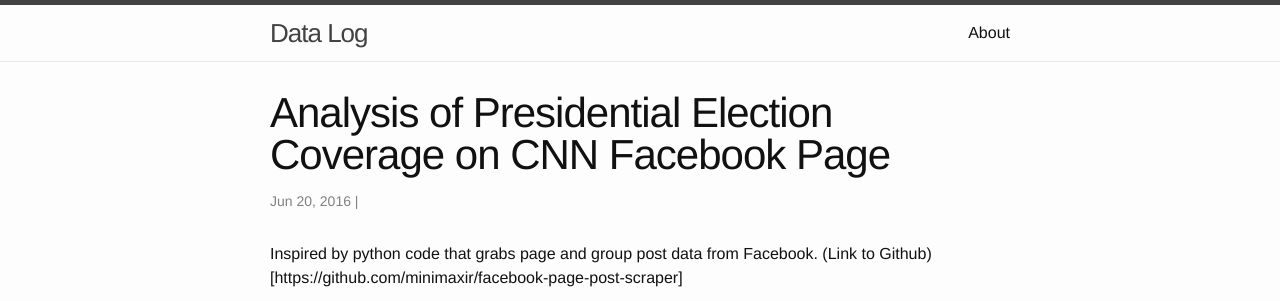
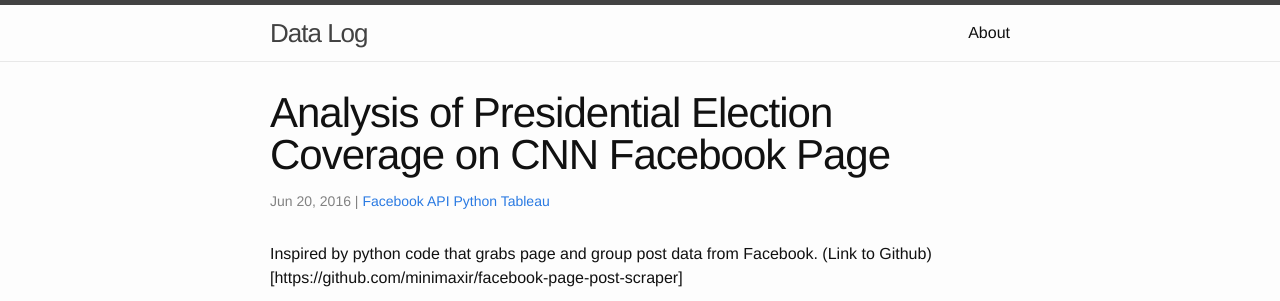
Before and after one commit to johntilelli/johntilelli.github.io, a Jekyll site: the page built from _posts/2016-06-20-analysis-of-pres-coverage-facebook-cnn-page.markdown, in a window 1280 px wide and 900 px high, cut to the strip 0-301 px from the top of the window. Built offline with Jekyll 4.4.1, drawn with Linux system fonts in a browser that asks for light colours; comment, search, counter and statistics services are not loaded.

Commit message:
Update 2016-06-20-analysis-of-pres-coverage-facebook-cnn-page.markdown

```diff
--- a/_posts/2016-06-20-analysis-of-pres-coverage-facebook-cnn-page.markdown
+++ b/_posts/2016-06-20-analysis-of-pres-coverage-facebook-cnn-page.markdown
@@ -3,6 +3,7 @@
 title:  "Analysis of Presidential Election Coverage on CNN Facebook Page"
 date:   2016-06-20 00:34:00 -0700
 categories: blog update
+tags: [Facebook API, Python, Tableau]
 ---
 
 Inspired by python code that grabs page and group post data from Facebook. (Link to Github)[https://github.com/minimaxir/facebook-page-post-scraper]
```
